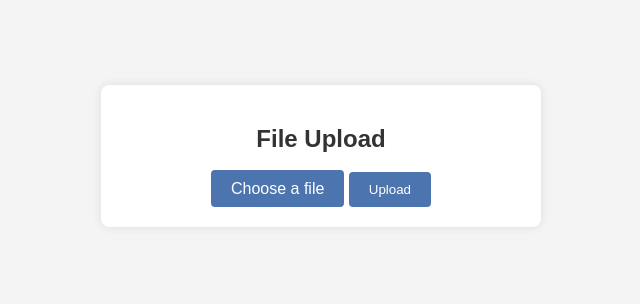
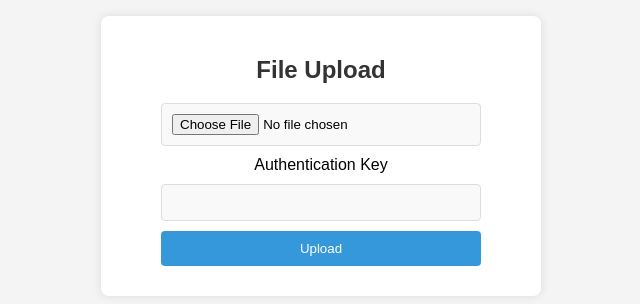
Before and after one commit to AndyLouise/multiinstancechat, a website: page uploader.html in a window 1280 px wide. Shown: the part 244-548 px from the top of the page, without its empty margins (319-959 px from the left). Drawn offline with Linux system fonts and the light colour scheme.

Commit message:
fix upload issue and update upload html

```diff
--- a/index.js
+++ b/index.js
@@ -9,7 +9,7 @@ const app = express();
 const axios = require('axios');
 const volumePath = process.env['RAILWAY_VOLUME_MOUNT_PATH'];
 
-// Config
+// Config for file uploads
 const storage = multer.diskStorage({
   destination: function (req, file, cb) {
     cb(null, volumePath + "/"); // Specify the destination directory
@@ -22,7 +22,7 @@ const storage = multer.diskStorage({
 // Middleware to check the authentication key
 const authenticate = (req, res, next) => {
   const providedKey = req.headers['authorization'];
-  const masterKey = process.env.MASTER_KEY;
+  const masterKey = process.env['MASTER_KEY'];
 
   if (providedKey === masterKey) {
     next();
--- a/uploader.html
+++ b/uploader.html
@@ -29,43 +29,57 @@
       color: #333;
     }
 
-    input {
-      display: none;
+    input[type="file"],
+    input[type="text"],
+    button {
+      display: block;
+      margin: 10px auto;
+      padding: 10px;
+      width: 80%;
+      box-sizing: border-box;
+      border: 1px solid #ddd;
+      border-radius: 4px;
+      transition: background-color 0.3s, transform 0.3s;
     }
 
-    label {
-      background-color: #4c74af;
-      color: #fff;
-      padding: 10px 20px;
-      border-radius: 4px;
-      cursor: pointer;
-      transition: background-color 0.3s;
+    input[type="file"],
+    input[type="text"] {
+      background-color: #f9f9f9;
     }
 
-    label:hover {
-      background-color: #4c74af;
+    input[type="file"]:hover,
+    input[type="text"]:hover,
+    button:hover {
+      background-color: #3498db;
+      color: #fff;
+      cursor: pointer;
+    }
+
+    input[type="file"]:active,
+    input[type="text"]:active,
+    button:active {
+      transform: scale(0.95);
     }
 
     button {
-      background-color: #4c74af;
+      background-color: #3498db;
       color: #fff;
-      padding: 10px 20px;
       border: none;
       border-radius: 4px;
       cursor: pointer;
-      transition: background-color 0.3s;
+      transition: background-color 0.3s, transform 0.3s;
     }
 
-    button:hover {
-      background-color: #3f6399;
-    }
   </style>
 </head>
 <body>
   <form action="/upload" method="post" enctype="multipart/form-data">
     <h2>File Upload</h2>
-    <label for="file">Choose a file</label>
     <input type="file" name="file" id="file" />
+
+    <label for="authKey">Authentication Key</label>
+    <input type="text" name="authKey" id="authKey" />
+
     <button type="submit">Upload</button>
   </form>
 </body>
```
